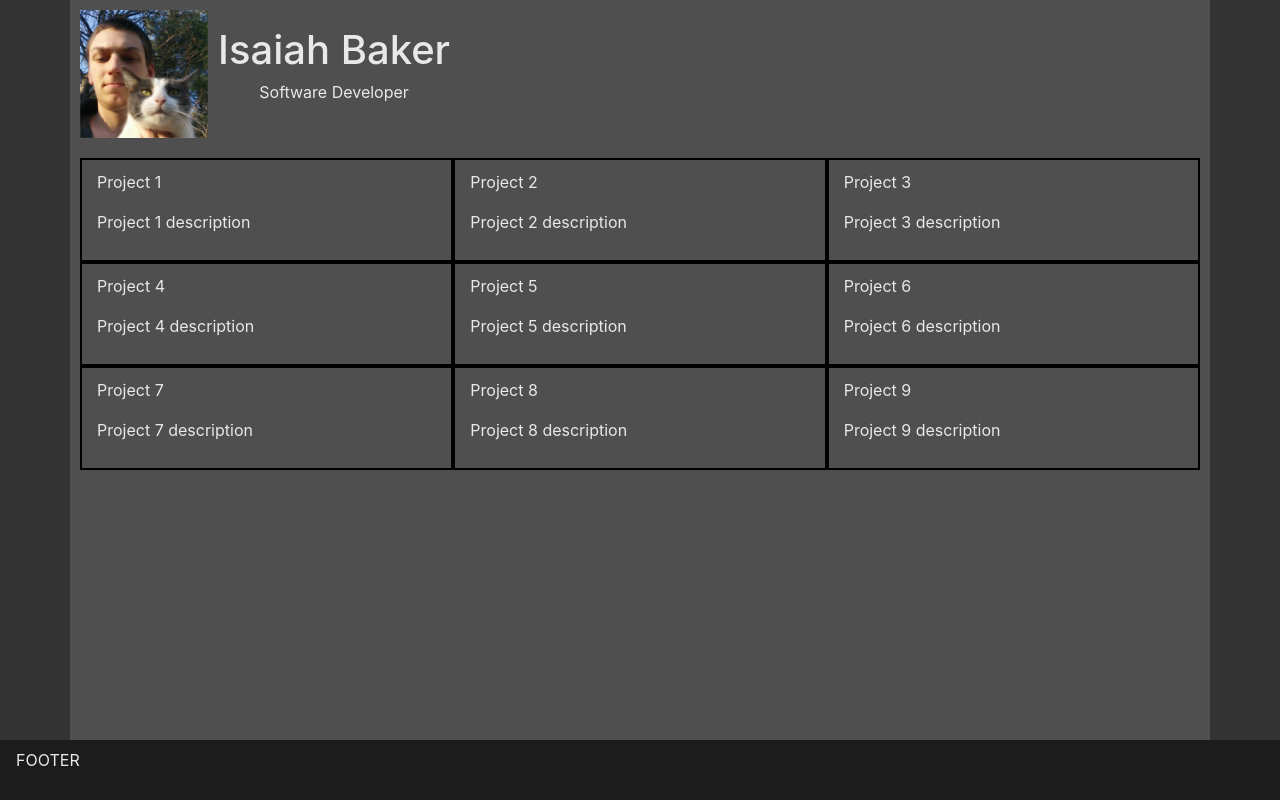
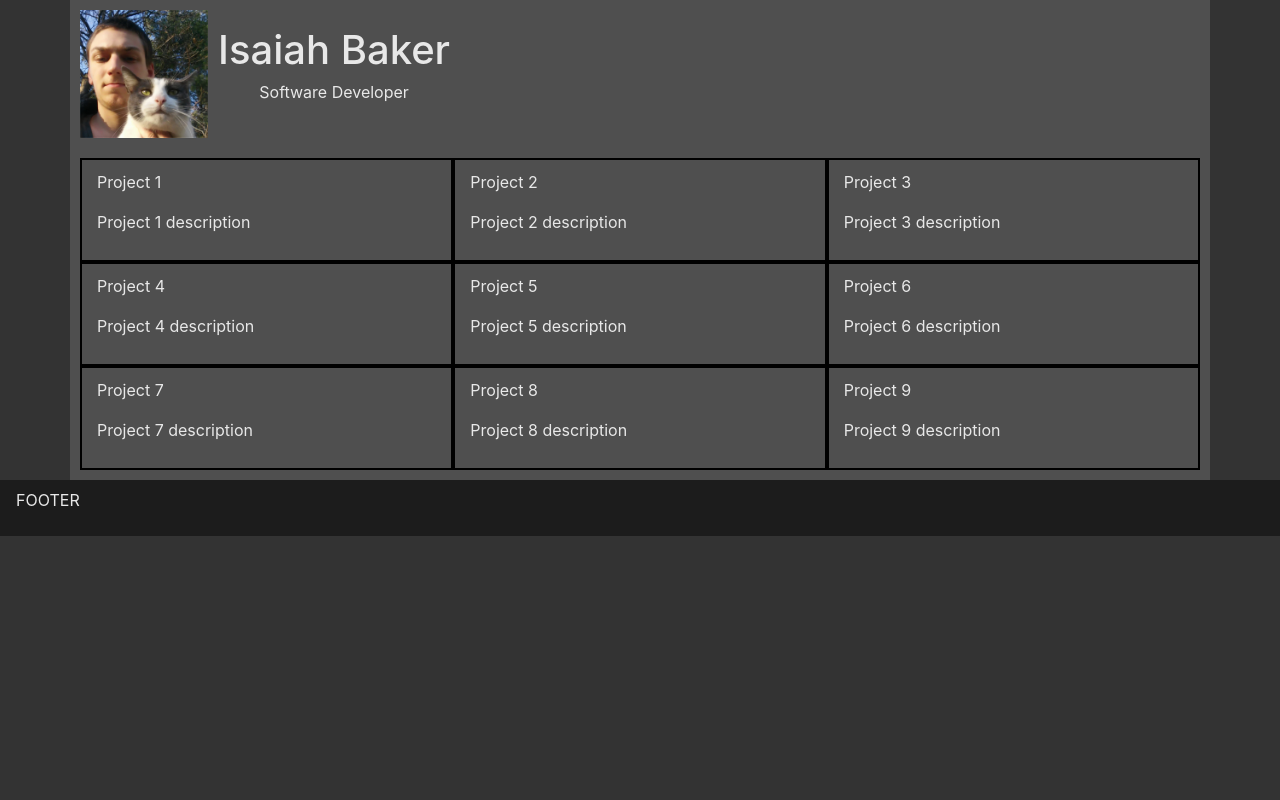
Before and after one commit to Zayah117/my-portfolio, a Flask app: page / in a window 1280 px wide. Run offline with Flask 2, Linux system fonts and the light colour scheme; some libraries are stand-ins or nearby versions.

Commit message:
Remove height changes to container

```diff
--- a/static/styles.css
+++ b/static/styles.css
@@ -19,13 +19,13 @@ header div {
 footer {
 	background-color: #1c1c1c;
 	color: #e8e8e8;
-	height: 60px;
+	/*height: 60px;*/
 }
 
 .container {
 	background-color: #4f4f4f;
 	color: #e8e8e8;
-	height: calc(100vh - 60px);
+	/*height: calc(100vh - 60px);*/
 }
 
 .row {
```
